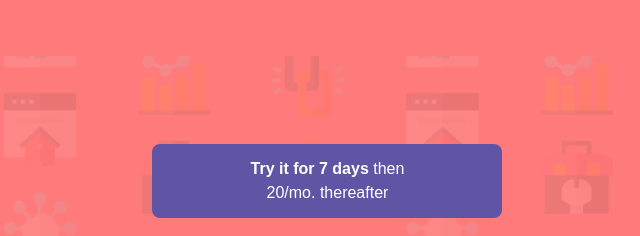
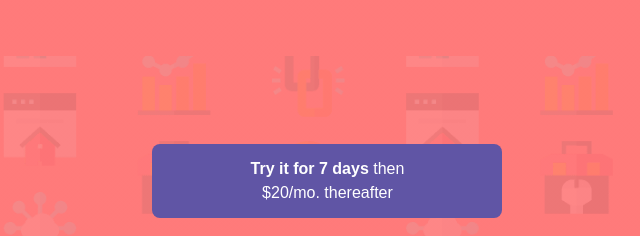
Before and after one commit to Charlesyomi/log-in-form, a plain HTML site: page index.html in a window 1280 px wide. Shown: the top 236 px of the page, 533-1173 px from the left. Drawn offline with Linux system fonts and the light colour scheme; a web font is replaced by a local one.

Commit message:
added unicode for dollar too index.html

```diff
--- a/index.html
+++ b/index.html
@@ -22,7 +22,7 @@
             <form action="" id="log-in-form" autocomplete="on">
 
                 <header>
-                    <p><strong>Try it for 7 days</strong> then 20/<abbr title="month">mo.</abbr> thereafter<p>
+                    <p><strong>Try it for 7 days</strong> then &#36;20/<abbr title="month">mo.</abbr> thereafter<p>
                 </header>
 
                 <div class="form-body">
--- a/script.js
+++ b/script.js
@@ -1,9 +1,9 @@
-// if the browsers javascript is enable disable html validity
+// if the browser's javascript is enable disable html validity
 
 const logInForm = document.getElementById("log-in-form")
 
 const formInputs = document.getElementsByTagName('input')
-console.log(formInputs)
+// console.log(formInputs)
 
 const errorContainer = document.querySelectorAll('input + span.error')
 console.log(errorContainer)
```
